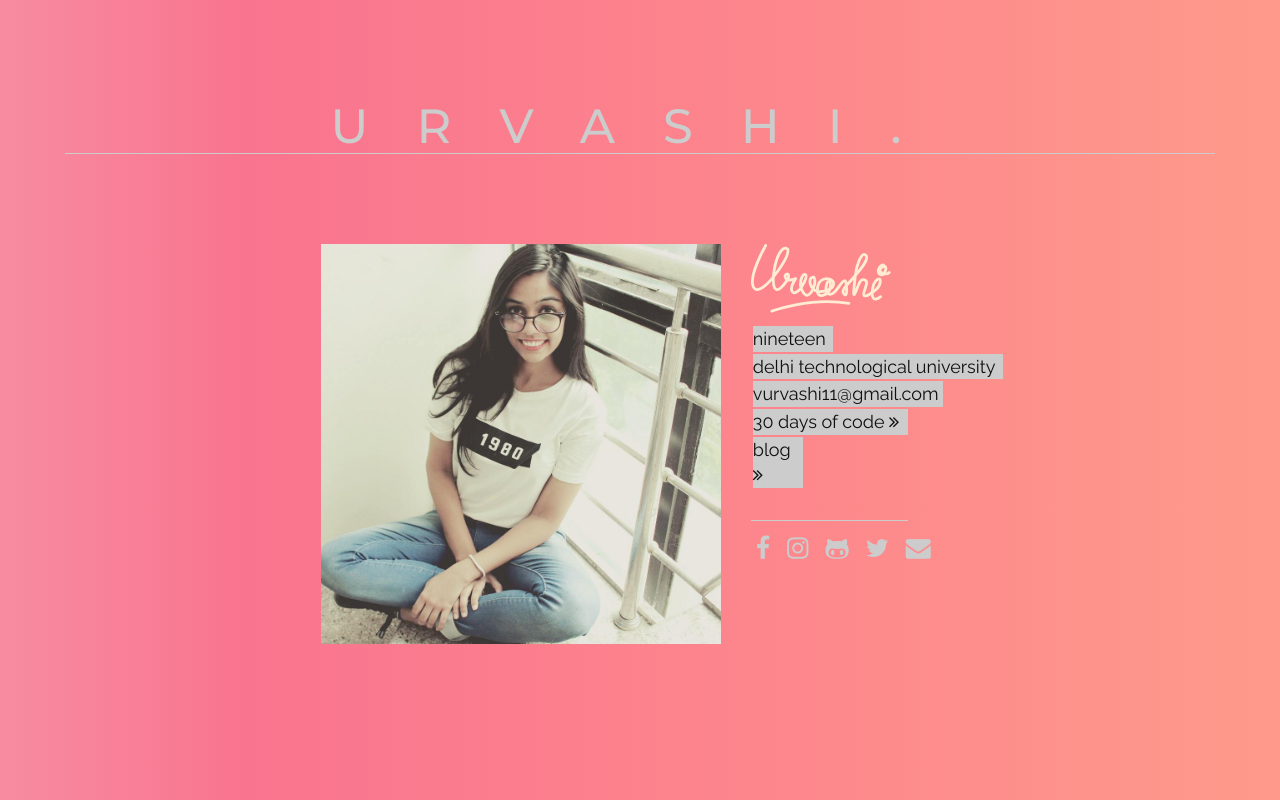
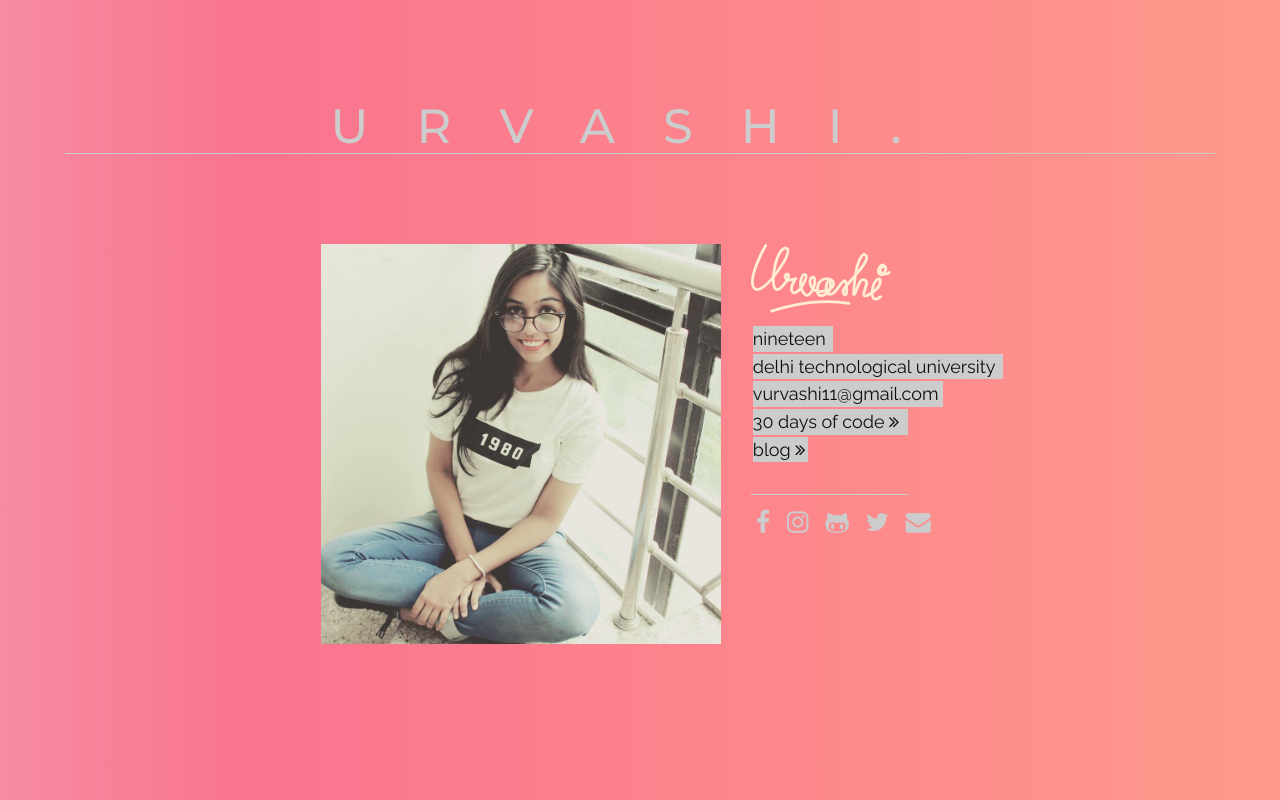
Before and after one commit to ihsavru/ihsavru.github.io, a plain HTML site: page index.html in a window 1280 px wide. Drawn offline with nearby package versions, Linux system fonts and the light colour scheme.

Commit message:
minor fix

```diff
--- a/index.html
+++ b/index.html
@@ -78,7 +78,7 @@
                     <li style="width: 250px" data-aos="fade-right" data-aos-duration="1000" data-aos-delay="900">delhi technological university</li>
                     <li style="width: 190px" data-aos="fade-right" data-aos-duration="1000" data-aos-delay="1000">vurvashi11@gmail.com</li>
                     <li style="width: 155px;" data-aos="fade-right" data-aos-duration="1000" data-aos-delay="1100"><a target="__blank" style="color: #101010" href="https://ihsavru.me/30-days-of-code/">30 days of code <i class="fa fa-angle-double-right" aria-hidden="true"></i></a></li>
-                    <li style="width: 50px;" data-aos="fade-right" data-aos-duration="1000" data-aos-delay="1200"><a target="__blank" style="color: #101010" href="https://blog.ihsavru.me/">blog <i class="fa fa-angle-double-right" aria-hidden="true"></i></a></li>
+                    <li style="width: 55px;" data-aos="fade-right" data-aos-duration="1000" data-aos-delay="1200"><a target="__blank" style="color: #101010" href="https://blog.ihsavru.me/">blog <i class="fa fa-angle-double-right" aria-hidden="true"></i></a></li>
                 </ul>
                 <div class="links">
                     <a href="https://www.facebook.com/urvashi.verma.7334" data-aos="fade-up" data-aos-duration="1000" data-aos-delay="1200">
```
